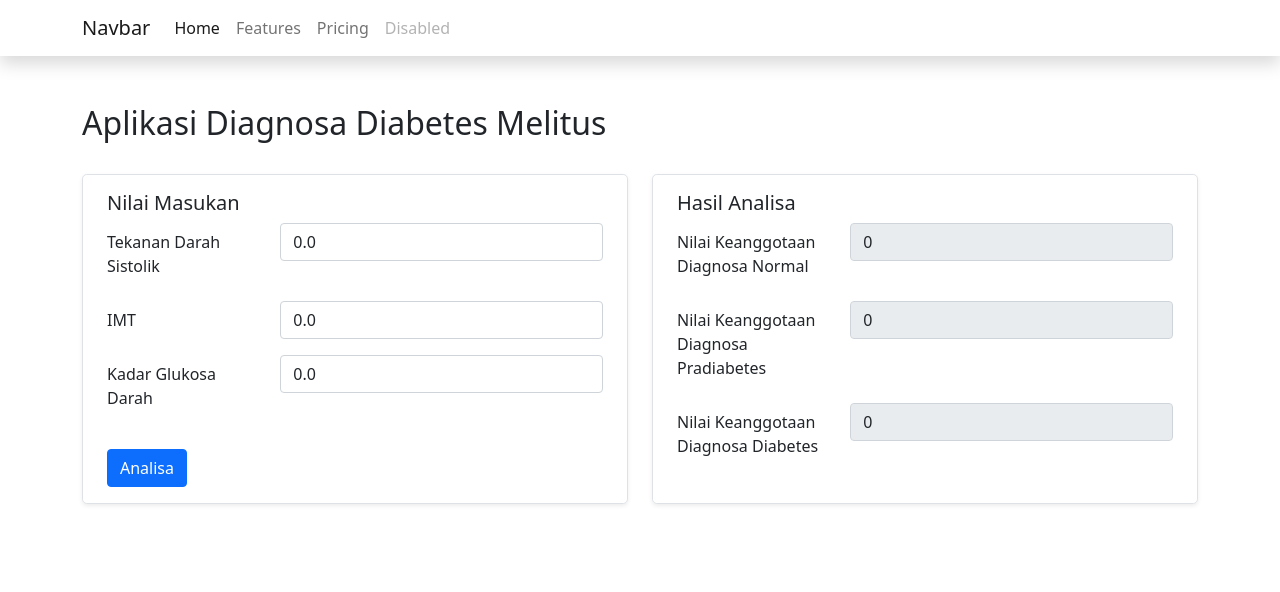
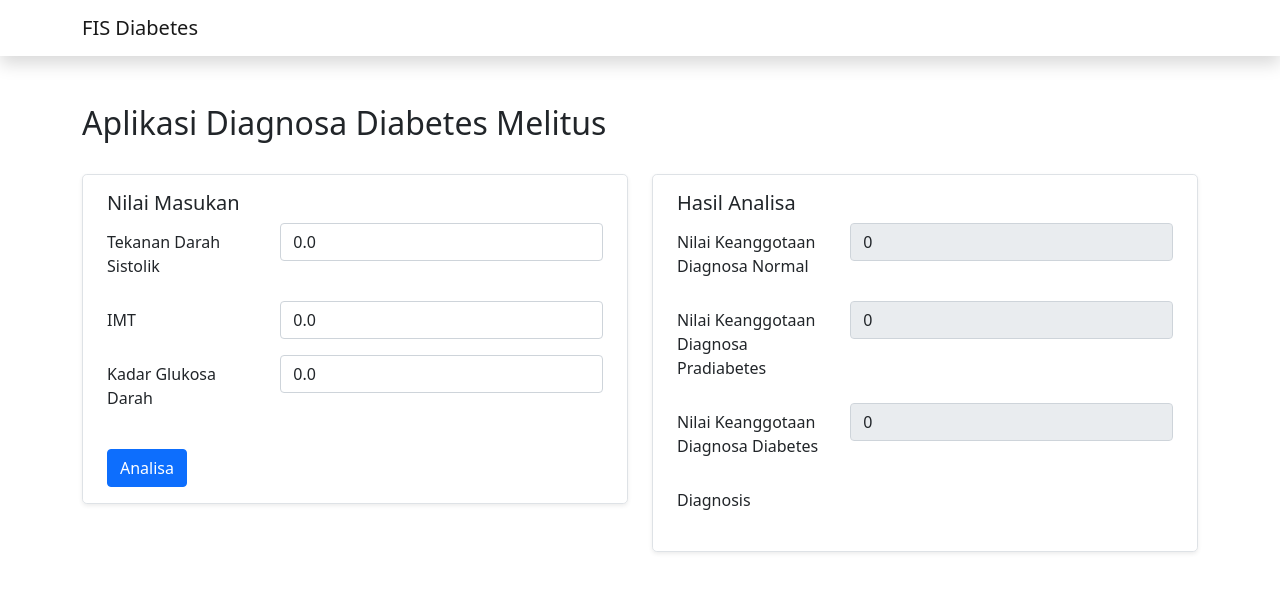
Before and after one commit to fadhlimulyana20/fis-diagnosa-diabetes-melitus-, a Flask app: page / in a window 1280 px wide. Shown: the top 592 px of the page. Run offline with Flask 2, Linux system fonts and the light colour scheme.

Commit message:
Menambahkan UI dan hasil

```diff
--- a/WebUI/controllers/homeController.py
+++ b/WebUI/controllers/homeController.py
@@ -12,11 +12,11 @@ def index():
     }
     if request.method == "GET":
         nk = [0,0,0]
-        return render_template('index.html', data=data, nk=nk)
+        return render_template('index.html', data=data, nk=nk, diagnosis={})
     elif request.method == "POST":
         data["kgd"] = float(request.form["kgd"])
         data["imt"] = float(request.form["imt"])
         data["tds"] = float(request.form["tds"])
 
-        nk = fuzzyInference(data["tds"], data["imt"], data["kgd"])
-        return render_template('index.html', data=data, nk=nk)
+        fi = fuzzyInference(data["tds"], data["imt"], data["kgd"])
+        return render_template('index.html', data=data, nk=fi['nk'], diagnosis=fi['diagnosis'])
--- a/WebUI/templates/index.html
+++ b/WebUI/templates/index.html
@@ -56,6 +56,18 @@
                             <input type="number" readonly class="form-control" id="nk_kgd" name="nk_kgd" value="{{ nk[2] }}">
                         </div>
                     </div>
+                    <div class="mb-3 row">
+                        <label for="staticEmail" class="col-sm-4 col-form-label">Diagnosis</label>
+                        <div class="col-sm-8">
+                            {% if diagnosis == 0 %}
+                                <input type="text" readonly class="form-control" value="Normal">
+                            {% elif diagnosis == 1 %}
+                                <input type="text" readonly class="form-control" value="Pradiabetes">
+                            {% elif diagnosis == 2 %}
+                                <input type="text" readonly class="form-control" value="Diabetes">
+                            {% endif %}
+                        </div>
+                    </div>
                 </div>
             </div>
         </div>
--- a/WebUI/templates/parts/navbar.html
+++ b/WebUI/templates/parts/navbar.html
@@ -1,15 +1,15 @@
 <nav class="navbar navbar-expand-lg navbar-light bg-white shadow">
     <div class="container">
-      <a class="navbar-brand" href="#">Navbar</a>
+      <a class="navbar-brand" href="#">FIS Diabetes</a>
       <button class="navbar-toggler" type="button" data-bs-toggle="collapse" data-bs-target="#navbarNavAltMarkup" aria-controls="navbarNavAltMarkup" aria-expanded="false" aria-label="Toggle navigation">
         <span class="navbar-toggler-icon"></span>
       </button>
       <div class="collapse navbar-collapse" id="navbarNavAltMarkup">
         <div class="navbar-nav">
-          <a class="nav-link active" aria-current="page" href="#">Home</a>
+          <!-- <a class="nav-link active" aria-current="page" href="#">Home</a>
           <a class="nav-link" href="#">Features</a>
           <a class="nav-link" href="#">Pricing</a>
-          <a class="nav-link disabled" href="#" tabindex="-1" aria-disabled="true">Disabled</a>
+          <a class="nav-link disabled" href="#" tabindex="-1" aria-disabled="true">Disabled</a> -->
         </div>
       </div>
     </div>
```
Also changed, not shown: main.py (+16 -4 lines).
